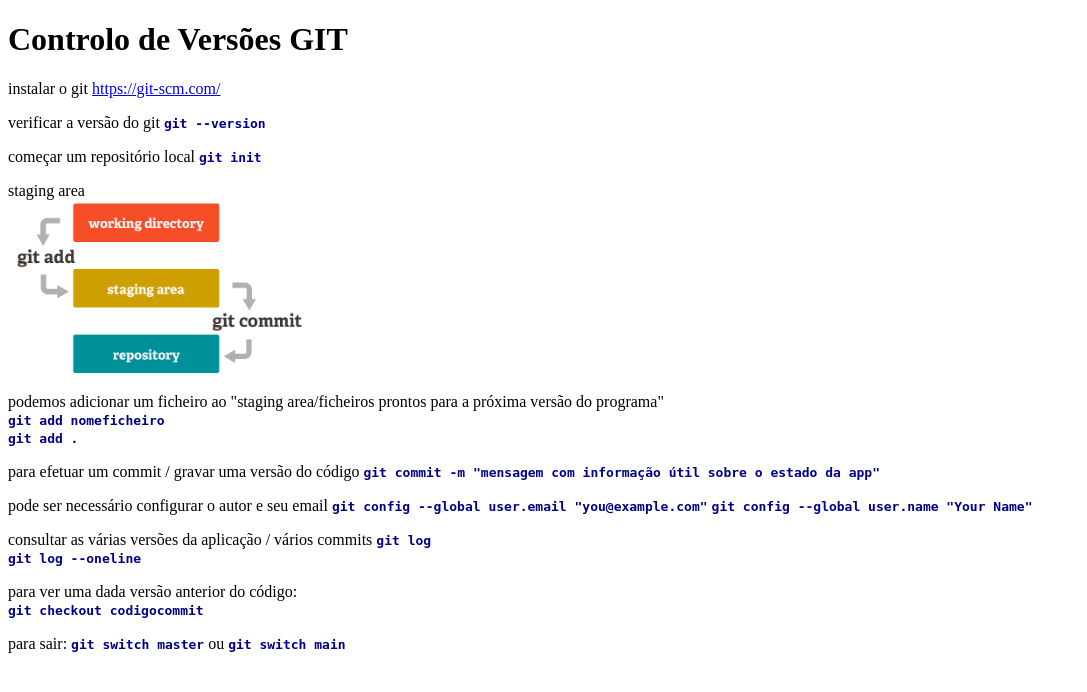
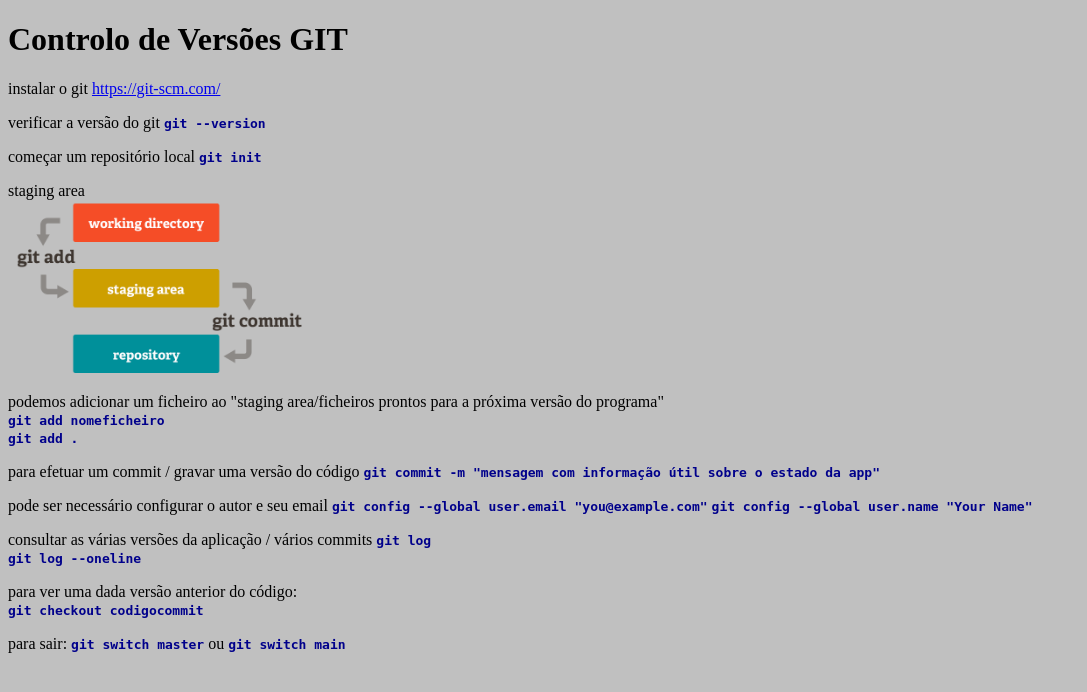
Before and after one commit to engcguerra/V2517, a Django app: page / in a window 1280 px wide. Shown: the top 692 px of the page, without its empty margins (0-1087 px from the left). Run offline with Django 5.2, Linux system fonts and the light colour scheme.

Commit message:
com background-color

```diff
--- a/static/style.css
+++ b/static/style.css
@@ -1,2 +1,6 @@
+* {box-sizing: border-box;}
+
+body {background-color: silver;}
+
 img {width: 300px;}
 code {font-weight: bold; color:darkblue }
```
